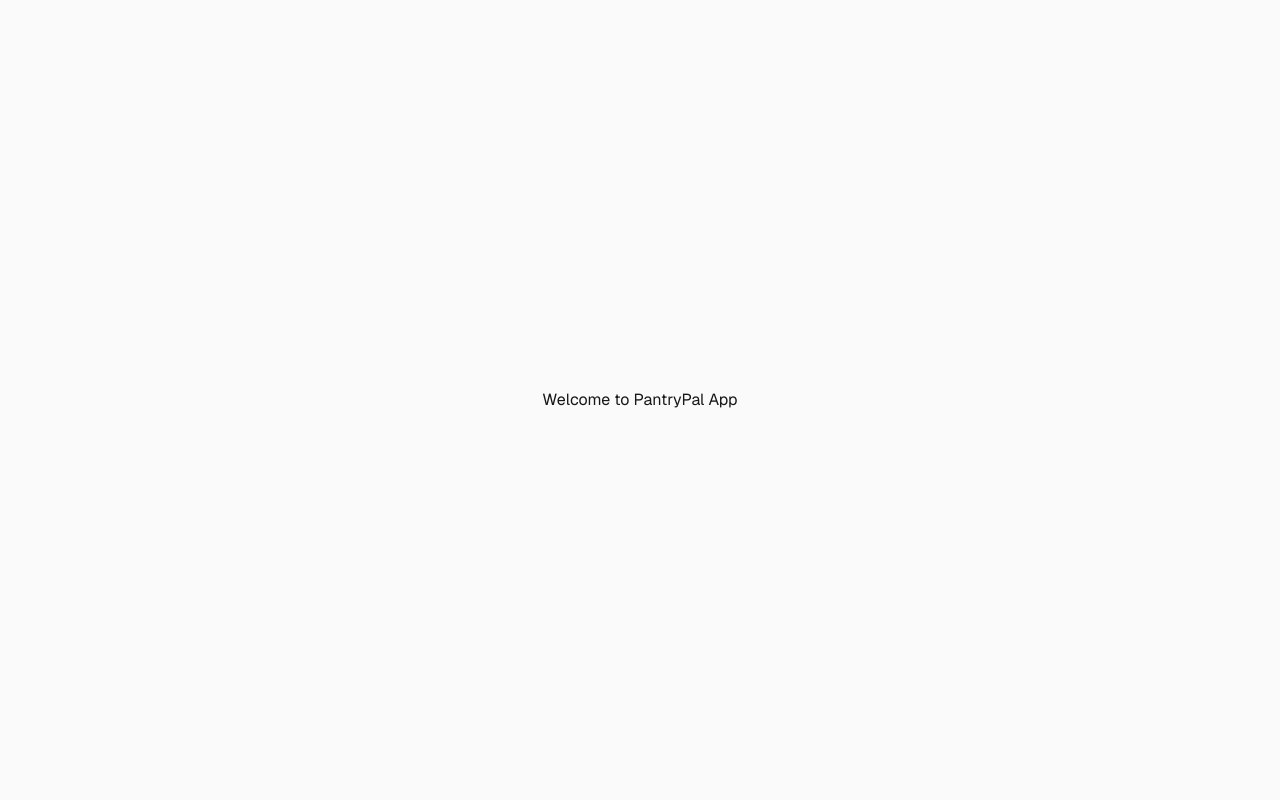
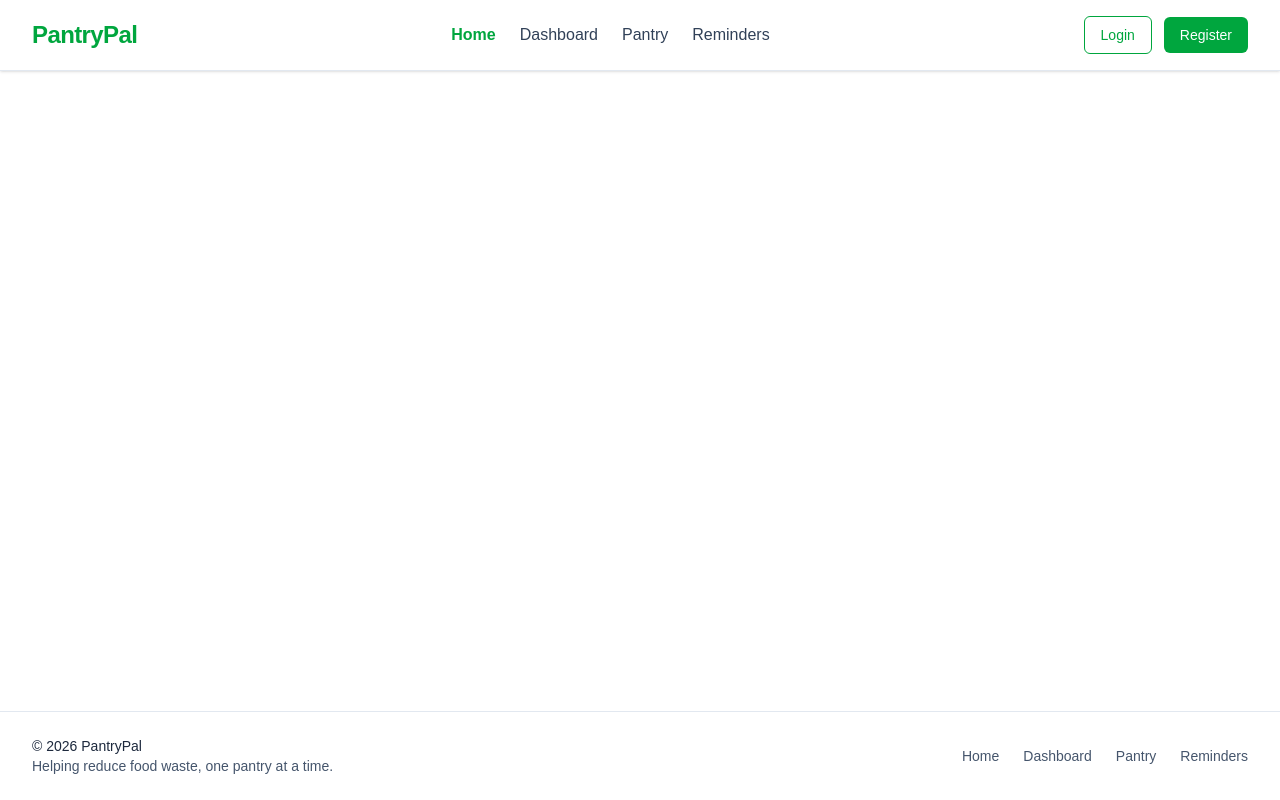
Before and after one commit to JohnTala/pantrypal, a Next.js app: page / in a window 1280 px wide. Built offline with nearby package versions, Linux system fonts and the light colour scheme.

Commit message:
feat: add responsive navigation bar with mobile menu

```diff
--- a/app/page.tsx
+++ b/app/page.tsx
@@ -1,10 +1,37 @@
 
 
-export default function Home() {
+import type { Metadata } from "next";
+import "./globals.css";
+import Navbar from "@/components/Navbar";
+import Footer from "@/components/Footer";
+
+export const metadata: Metadata = {
+  title: {
+    default: "PantryPal",
+    template: "%s | PantryPal",
+  },
+  description:
+    "PantryPal helps households organize pantry items, track expiration dates, and reduce food waste.",
+};
+
+export default function RootLayout({
+  children,
+}: Readonly<{
+  children: React.ReactNode;
+}>) {
   return (
-    <div className="flex flex-col flex-1 items-center justify-center bg-zinc-50 font-sans dark:bg-black">
+    <html lang="en">
+      <body className="min-h-screen bg-slate-50 text-slate-900">
+        <div className="flex min-h-screen flex-col">
+          <Navbar />
 
-         <h1>Welcome to PantryPal App</h1>
-    </div>
+          <main className="mx-auto w-full max-w-7xl flex-1 px-4 py-8 sm:px-6 lg:px-8">
+            {children}
+          </main>
+
+          <Footer />
+        </div>
+      </body>
+    </html>
   );
 }
--- /dev/null
+++ b/components/Footer.tsx
@@ -0,0 +1,51 @@
+
+import Link from "next/link";
+
+export default function Footer() {
+  const currentYear = new Date().getFullYear();
+
+  return (
+    <footer className="border-t border-slate-200 bg-white">
+      <div className="mx-auto flex max-w-7xl flex-col items-center justify-between gap-4 px-4 py-6 text-sm text-slate-600 sm:flex-row sm:px-6 lg:px-8">
+        {/* Brand */}
+        <div>
+          <p className="font-medium text-slate-800">
+            &copy; {currentYear} PantryPal
+          </p>
+          <p>Helping reduce food waste, one pantry at a time.</p>
+        </div>
+
+        {/* Footer Links */}
+        <div className="flex items-center gap-6">
+          <Link
+            href="/"
+            className="transition hover:text-green-600"
+          >
+            Home
+          </Link>
+
+          <Link
+            href="/dashboard"
+            className="transition hover:text-green-600"
+          >
+            Dashboard
+          </Link>
+
+          <Link
+            href="/pantry"
+            className="transition hover:text-green-600"
+          >
+            Pantry
+          </Link>
+
+          <Link
+            href="/reminders"
+            className="transition hover:text-green-600"
+          >
+            Reminders
+          </Link>
+        </div>
+      </div>
+    </footer>
+  );
+}
--- /dev/null
+++ b/components/Navbar.tsx
@@ -0,0 +1,123 @@
+"use client";
+
+import { useState } from "react";
+import Link from "next/link";
+import { usePathname } from "next/navigation";
+import { HiOutlineBars3, HiOutlineXMark } from "react-icons/hi2";
+
+const navLinks = [
+  { href: "/", label: "Home" },
+  { href: "/dashboard", label: "Dashboard" },
+  { href: "/pantry", label: "Pantry" },
+  { href: "/reminders", label: "Reminders" },
+];
+
+export default function Navbar() {
+  const pathname = usePathname();
+
+  const [isOpen, setIsOpen] = useState(false);
+
+  const isActive = (href: string) => pathname === href;
+
+  return (
+    <header className="sticky top-0 z-50 border-b border-slate-200 bg-white shadow-sm">
+      <nav className="mx-auto flex max-w-7xl items-center justify-between px-4 py-4 sm:px-6 lg:px-8">
+        {/* Logo */}
+        <Link
+          href="/"
+          className="text-2xl font-bold tracking-tight text-green-600 transition hover:text-green-700"
+        >
+          PantryPal
+        </Link>
+
+        {/* Desktop Navigation */}
+        <div className="hidden items-center gap-6 md:flex">
+          {navLinks.map((link) => (
+            <Link
+              key={link.href}
+              href={link.href}
+              className={`transition-colors ${
+                isActive(link.href)
+                  ? "font-semibold text-green-600"
+                  : "text-slate-700 hover:text-green-600"
+              }`}
+            >
+              {link.label}
+            </Link>
+          ))}
+        </div>
+
+        {/* Desktop Authentication Buttons */}
+        <div className="hidden items-center gap-3 md:flex">
+          <Link
+            href="/login"
+            className="rounded-md border border-green-600 px-4 py-2 text-sm font-medium text-green-600 transition hover:bg-green-50"
+          >
+            Login
+          </Link>
+
+          <Link
+            href="/register"
+            className="rounded-md bg-green-600 px-4 py-2 text-sm font-medium text-white transition hover:bg-green-700"
+          >
+            Register
+          </Link>
+        </div>
+
+        {/* Mobile Menu Button */}
+        <button
+          type="button"
+          onClick={() => setIsOpen(!isOpen)}
+          className="rounded-md p-2 text-slate-700 transition hover:bg-slate-100 md:hidden"
+          aria-label="Toggle navigation menu"
+        >
+          {isOpen ? (
+            <HiOutlineXMark className="h-6 w-6" />
+          ) : (
+            <HiOutlineBars3 className="h-6 w-6" />
+          )}
+        </button>
+      </nav>
+
+      {/* Mobile Navigation */}
+      {isOpen && (
+        <div className="border-t border-slate-200 bg-white md:hidden">
+          <div className="flex flex-col px-4 py-3">
+            {navLinks.map((link) => (
+              <Link
+                key={link.href}
+                href={link.href}
+                onClick={() => setIsOpen(false)}
+                className={`rounded-md px-3 py-2 transition ${
+                  isActive(link.href)
+                    ? "bg-green-50 font-semibold text-green-600"
+                    : "text-slate-700 hover:bg-slate-100"
+                }`}
+              >
+                {link.label}
+              </Link>
+            ))}
+
+            <div className="mt-4 flex gap-3">
+              <Link
+                href="/login"
+                onClick={() => setIsOpen(false)}
+                className="flex-1 rounded-md border border-green-600 px-4 py-2 text-center text-sm font-medium text-green-600 transition hover:bg-green-50"
+              >
+                Login
+              </Link>
+
+              <Link
+                href="/register"
+                onClick={() => setIsOpen(false)}
+                className="flex-1 rounded-md bg-green-600 px-4 py-2 text-center text-sm font-medium text-white transition hover:bg-green-700"
+              >
+                Register
+              </Link>
+            </div>
+          </div>
+        </div>
+      )}
+    </header>
+  );
+}
--- a/package.json
+++ b/package.json
@@ -11,7 +11,8 @@
   "dependencies": {
     "next": "16.2.10",
     "react": "19.2.4",
-    "react-dom": "19.2.4"
+    "react-dom": "19.2.4",
+    "react-icons": "^5.7.0"
   },
   "devDependencies": {
     "@tailwindcss/postcss": "^4",
```
Also changed, not shown: 1 other file (tests, documents, lock files or other folders).
